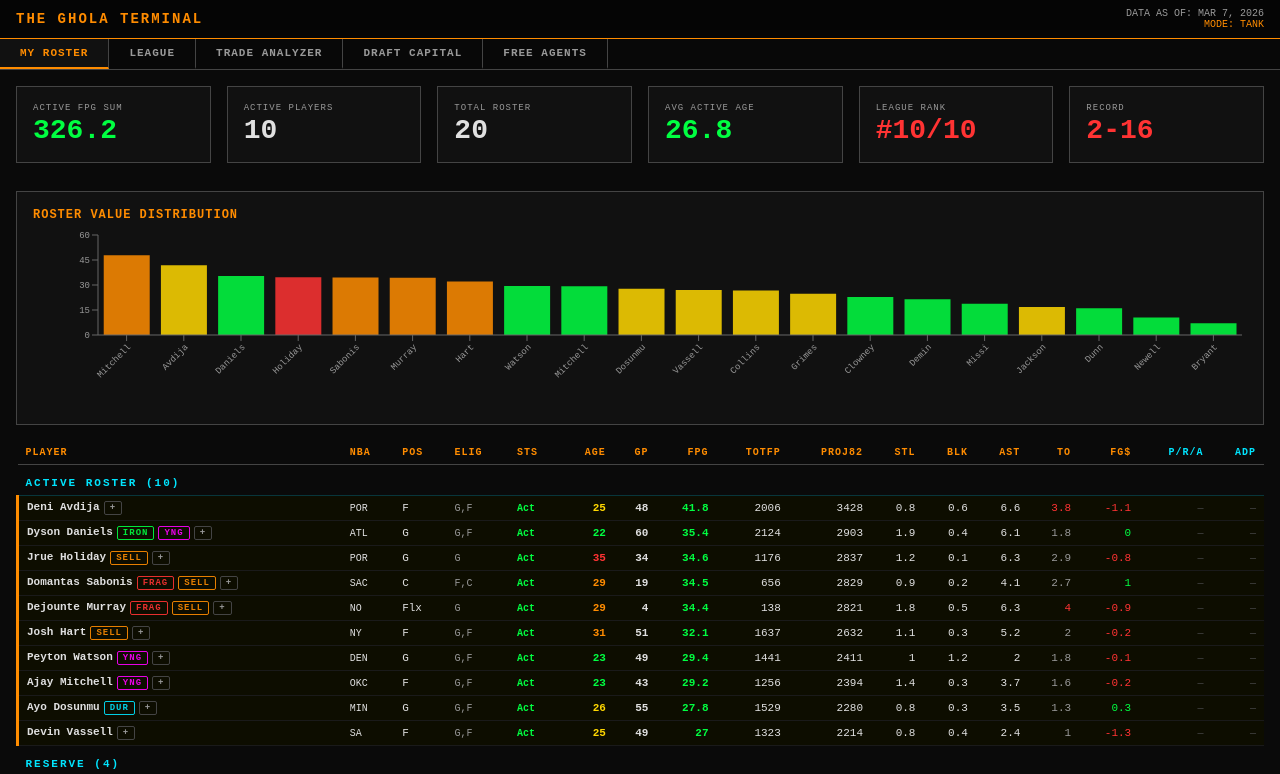
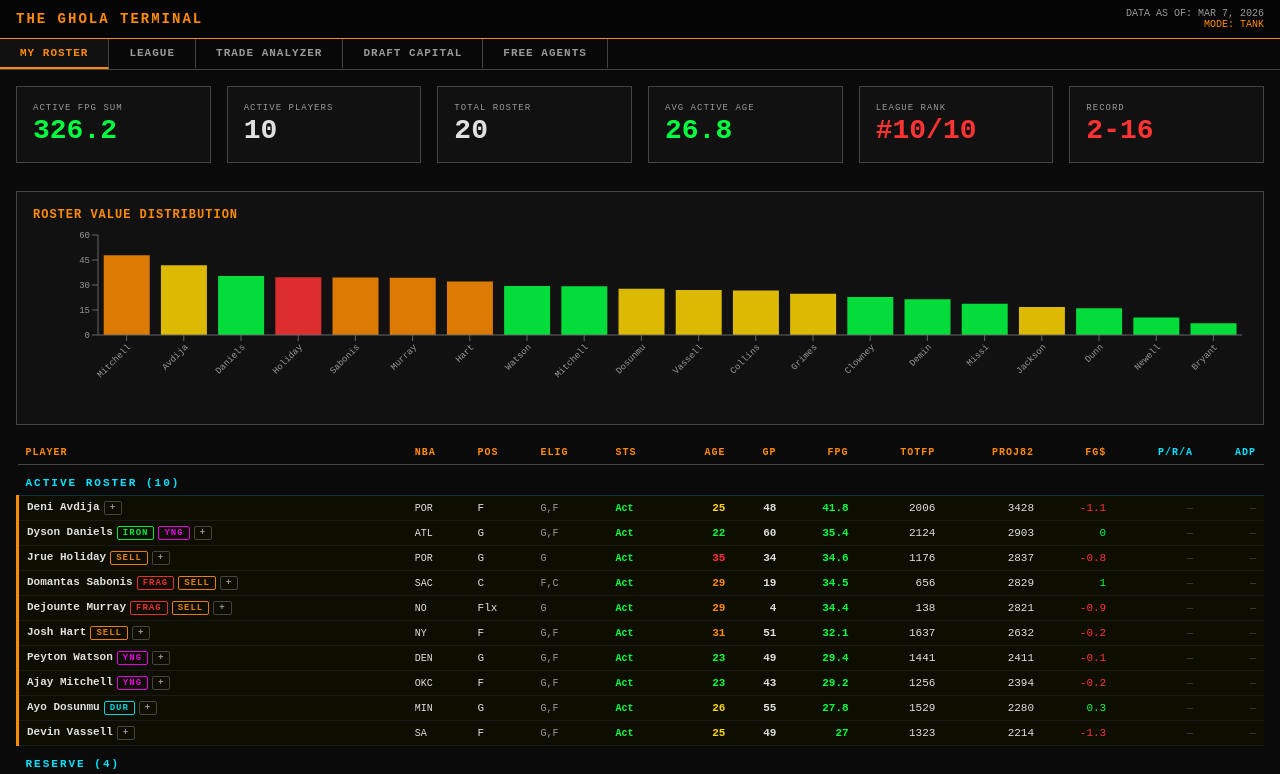
Before and after one commit to yrechtman/ghola-terminal, a React (Vite) app: page / in a window 1280 px wide. Shown: the top 774 px of the page. Built offline with nearby package versions, Linux system fonts and the light colour scheme.

Commit message:
Remove box score cols (STL/BLK/AST/TO) from My Roster — keep value metrics only

```diff
--- a/src/App.jsx
+++ b/src/App.jsx
@@ -210,10 +210,6 @@ function PlayerRow({ p, showTeam = false, highlight = false, showProps = false,
       <td style={{ ...styles.tdR, color: C.green, fontWeight: 700 }}>{p.customFPG}</td>
       <td style={styles.tdR}>{p.totalCustomFP}</td>
       <td style={{ ...styles.tdR, color: C.white }}>{p.projSeasonFP}</td>
-      <td style={{ ...styles.tdR, color: C.white }}>{p.stl}</td>
-      <td style={{ ...styles.tdR, color: C.white }}>{p.blk}</td>
-      <td style={{ ...styles.tdR, color: C.white }}>{p.ast}</td>
-      <td style={{ ...styles.tdR, color: p.to > 3 ? C.red : C.dim }}>{p.to}</td>
       <td style={{ ...styles.tdR, color: p.fgEff >= 0 ? C.green : C.red }}>{p.fgEff}</td>
       {showProps && (
         <td style={{ ...styles.tdR, color: p.props ? C.cyan : C.dimmer, fontSize: 10, fontWeight: p.props ? 700 : 400 }}>
@@ -244,10 +240,6 @@ function TableHeader({ showTeam = false, showProps = false }) {
         <th style={styles.thR}>FPG</th>
         <th style={styles.thR}>TotFP</th>
         <th style={styles.thR}>Proj82</th>
-        <th style={styles.thR}>STL</th>
-        <th style={styles.thR}>BLK</th>
-        <th style={styles.thR}>AST</th>
-        <th style={styles.thR}>TO</th>
         <th style={styles.thR}>FG$</th>
         {showProps && <th style={{ ...styles.thR, color: C.cyan }}>P/R/A</th>}
         {showProps && <th style={{ ...styles.thR, color: C.cyan }}>ADP</th>}
@@ -324,7 +316,7 @@ function MyRoster() {
               { key: "Min", label: "MINOR LEAGUE" },
             ].map(({ key, label }) => (
               groups[key].length > 0 && [
-                <tr key={`h-${key}`}><td colSpan={18} style={styles.sectionHeader}>{label} ({groups[key].length})</td></tr>,
+                <tr key={`h-${key}`}><td colSpan={14} style={styles.sectionHeader}>{label} ({groups[key].length})</td></tr>,
                 ...groups[key].map(p => <PlayerRow key={p.id} p={p} highlight showProps tags={getPlayerTags(p)} onTagClick={handleTagClick} onTagAdd={handleTagAdd} />)
               ]
             ))}
```
